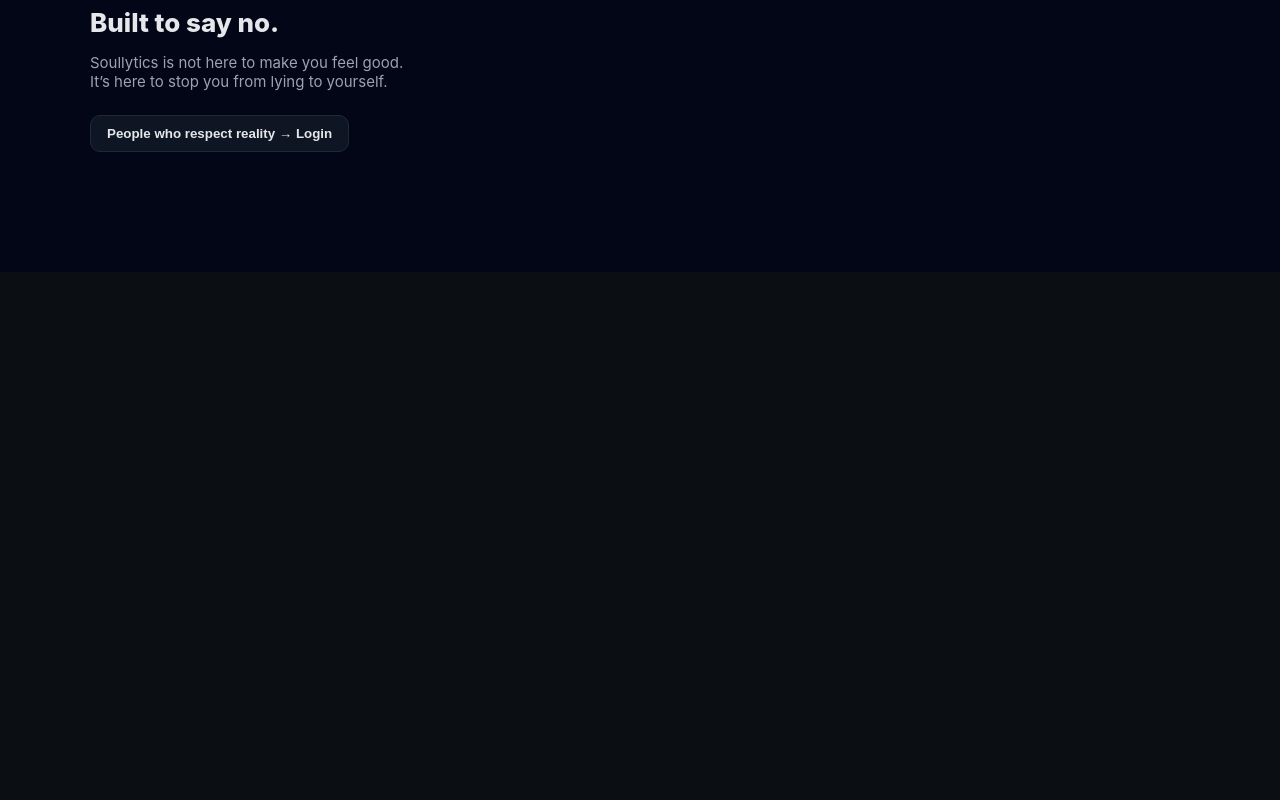
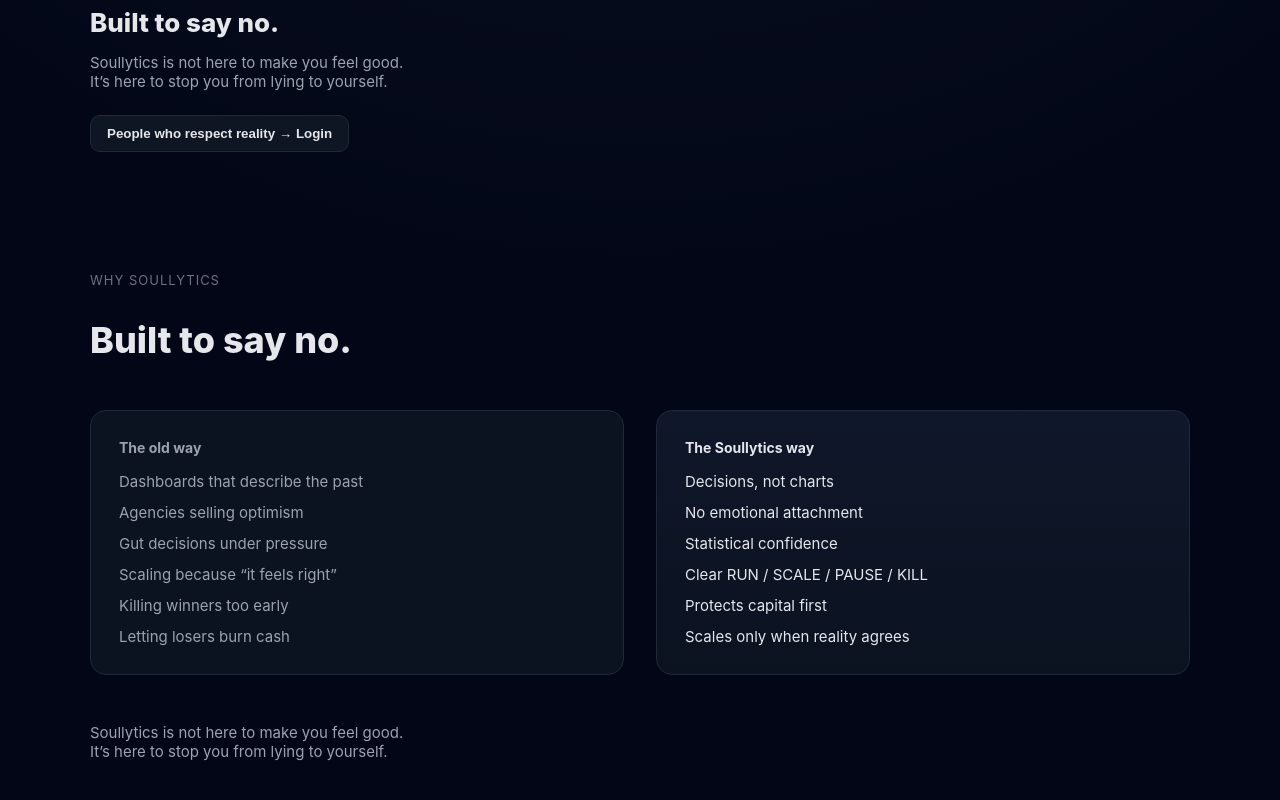
Before and after one commit to ashish98765/soullytics-frontend, a Next.js app: page / in a window 1280 px wide. Shown: the part 769-1569 px from the top of the page. Before the commit the page ends 1041 px from the top, so only its background shows below. Built offline with nearby package versions, Linux system fonts and the light colour scheme.

Commit message:
Update page.tsx

```diff
--- a/src/app/page.tsx
+++ b/src/app/page.tsx
@@ -188,6 +188,137 @@
           People who respect reality → Login
         </button>
       </section>
+      {/* ================= WHY SOULLYTICS ================= */}
+<section
+  style={{
+    maxWidth: 1100,
+    marginInline: "auto",
+    padding: "0 16px 120px",
+  }}
+>
+  <div
+    style={{
+      fontSize: 13,
+      letterSpacing: 1,
+      color: "#6B7280",
+      textTransform: "uppercase",
+      marginBottom: 12,
+    }}
+  >
+    Why Soullytics
+  </div>
+
+  <h2
+    style={{
+      fontSize: 36,
+      fontWeight: 800,
+      marginBottom: 48,
+    }}
+  >
+    Built to say no.
+  </h2>
+
+  <div
+    style={{
+      display: "grid",
+      gridTemplateColumns: "1fr 1fr",
+      gap: 32,
+    }}
+  >
+    {/* OLD WAY */}
+    <div
+      style={{
+        background: "#0B1220",
+        border: "1px solid #1F2937",
+        borderRadius: 16,
+        padding: 28,
+      }}
+    >
+      <div
+        style={{
+          fontSize: 14,
+          fontWeight: 700,
+          color: "#9CA3AF",
+          marginBottom: 16,
+        }}
+      >
+        The old way
+      </div>
+
+      <ul
+        style={{
+          listStyle: "none",
+          padding: 0,
+          margin: 0,
+          display: "grid",
+          gap: 12,
+          color: "#9CA3AF",
+          fontSize: 15,
+        }}
+      >
+        <li>Dashboards that describe the past</li>
+        <li>Agencies selling optimism</li>
+        <li>Gut decisions under pressure</li>
+        <li>Scaling because “it feels right”</li>
+        <li>Killing winners too early</li>
+        <li>Letting losers burn cash</li>
+      </ul>
+    </div>
+
+    {/* SOULLYTICS WAY */}
+    <div
+      style={{
+        background:
+          "linear-gradient(180deg, #0F172A 0%, #0B1220 100%)",
+        border: "1px solid #1F2937",
+        borderRadius: 16,
+        padding: 28,
+      }}
+    >
+      <div
+        style={{
+          fontSize: 14,
+          fontWeight: 700,
+          color: "#E5E7EB",
+          marginBottom: 16,
+        }}
+      >
+        The Soullytics way
+      </div>
+
+      <ul
+        style={{
+          listStyle: "none",
+          padding: 0,
+          margin: 0,
+          display: "grid",
+          gap: 12,
+          fontSize: 15,
+        }}
+      >
+        <li>Decisions, not charts</li>
+        <li>No emotional attachment</li>
+        <li>Statistical confidence</li>
+        <li>Clear RUN / SCALE / PAUSE / KILL</li>
+        <li>Protects capital first</li>
+        <li>Scales only when reality agrees</li>
+      </ul>
+    </div>
+  </div>
+
+  <p
+    style={{
+      marginTop: 48,
+      color: "#9CA3AF",
+      fontSize: 15,
+      maxWidth: 720,
+    }}
+  >
+    Soullytics is not here to make you feel good.
+    <br />
+    It’s here to stop you from lying to yourself.
+  </p>
+</section>
     </main>
   );
 }
```
